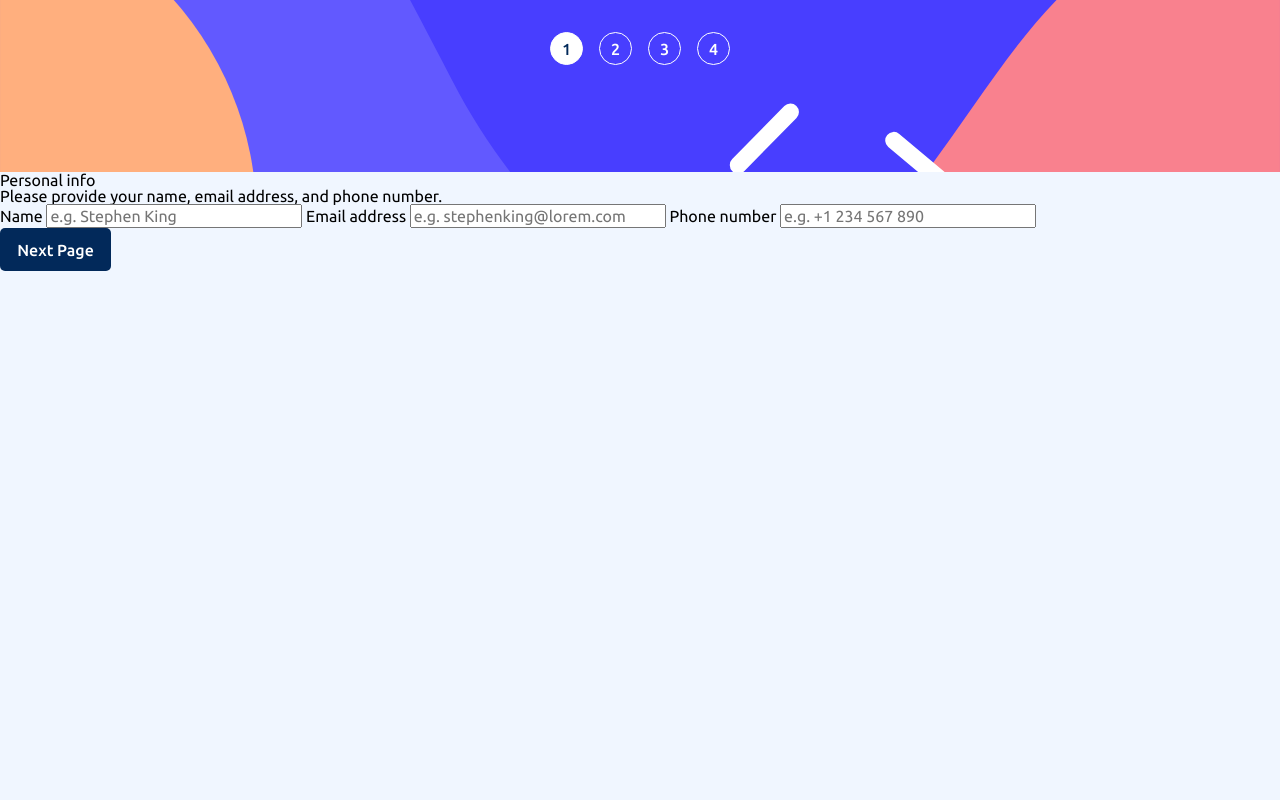
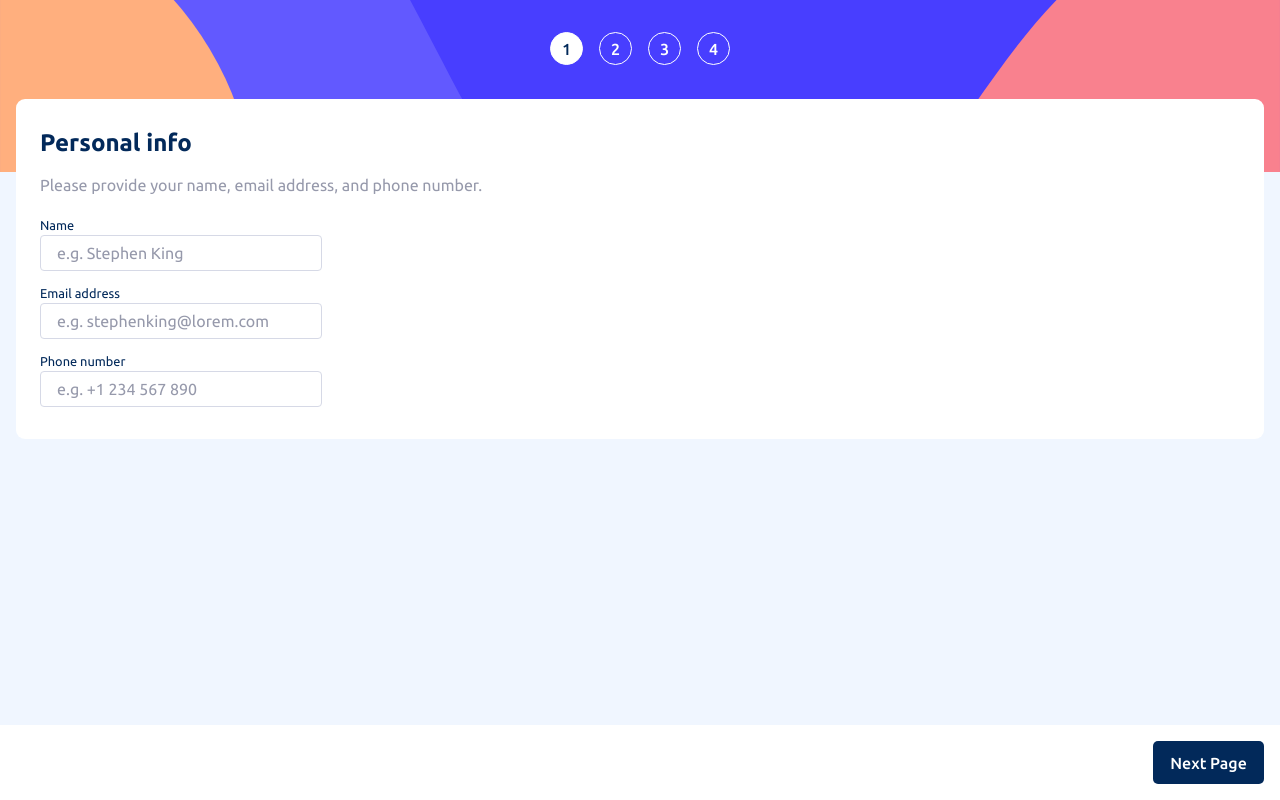
Before and after one commit to wiseman88/multi-step-form, a Vue app: page / in a window 1280 px wide. Built offline with nearby package versions, Linux system fonts and the light colour scheme.

Commit message:
style: component css

```diff
--- a/src/App.vue
+++ b/src/App.vue
@@ -43,22 +43,96 @@ const prevStep = () => {
 
 <template>
   <main>
-    <div>
-      <Sidebar v-if="showActionButtons" :currentStep="currentStep" />
-      <component v-for="(component, index) in components" :is="component" :key="index" :id="index"
-        :currentStep="currentStep"></component>
-      <div v-if="showActionButtons">
-        <Button v-if="allowGoBack" @click="prevStep" :classes="['btn-default']" :text="'go back'" />
-        <Button v-if="allowNextStep" @click="nextStep" :classes="['btn-primary']" :text="'next page'" />
-        <Button v-if="allowConfirm" @click="nextStep" :classes="['btn-secondary']" :text="'confirm'" />
+    <Sidebar :currentStep="currentStep" />
+    <div class="form-wrapper">
+      <div class="component-wrapper">
+        <component v-for="(component, index) in components" :is="component" :key="index" :id="index"
+          :currentStep="currentStep" class="component"></component>
       </div>
+    </div>
+    <div v-if="showActionButtons" class="action-buttons">
+      <Button v-if="allowGoBack" @click="prevStep" class="btn-back" :classes="['btn-default']" :text="'go back'" />
+      <Button v-if="allowNextStep" @click="nextStep" class="btn-next" :classes="['btn-primary']" :text="'next page'" />
+      <Button v-if="allowConfirm" @click="nextStep" class="btn-confirm" :classes="['btn-secondary']"
+        :text="'confirm'" />
     </div>
   </main>
 </template>
 
-<style scoped>
+<style>
 main {
+  display: flex;
+  flex-direction: column;
   height: 100vh;
   background-color: var(--color-bg-main);
 }
+
+.form-wrapper {
+  display: flex;
+  flex-direction: column;
+  flex: 1;
+  margin: 0 1rem;
+}
+
+.component-wrapper {
+  flex-grow: 1;
+}
+
+.component {
+  margin-top: -73px;
+  padding: 2rem 1.5rem;
+  border-radius: 9px;
+  background-color: var(--color-white);
+}
+
+.component h1 {
+  margin-bottom: 1rem;
+  font-size: 24px;
+  font-weight: bold;
+  color: var(--color-primary);
+}
+
+.component h4 {
+  margin-bottom: 1.2rem;
+  line-height: 1.8em;
+  color: var(--color-cool-gray);
+}
+
+.component label:not(:last-of-type) {
+  display: block;
+  margin-bottom: 1rem;
+}
+
+.component label span {
+  display: block;
+  margin-bottom: 0.2rem;
+  font-size: .8rem;
+  color: var(--color-primary);
+}
+
+.component label input {
+  padding: 0.5em 1em;
+  border-radius: 0.25rem;
+  border: 1px solid var(--color-light-gray);
+}
+
+.component label input:focus {
+  outline: none;
+  border: 1px solid var(--color-border);
+}
+
+.component label input::placeholder {
+  color: var(--color-cool-gray);
+}
+
+.action-buttons {
+  display: flex;
+  justify-content: space-between;
+  padding: 1em;
+  background-color: var(--color-white);
+}
+
+.action-buttons .btn-next {
+  margin-left: auto;
+}
 </style>
--- a/src/assets/css/colors.css
+++ b/src/assets/css/colors.css
@@ -8,6 +8,7 @@
     --color-secondary-light: hsl(228, 100%, 84%);
     --color-secondary-lighter: hsl(206, 94%, 87%);
     --color-error: hsl(354, 84%, 57%);
+    --color-border: hsl(247, 32%, 44%);
     /* Neutral colors */
     --color-cool-gray: hsl(231, 11%, 63%);
     --color-light-gray: hsl(229, 24%, 87%);
--- a/src/components/Personal.vue
+++ b/src/components/Personal.vue
@@ -13,15 +13,15 @@ const props = defineProps<{
         <h4>Please provide your name, email address, and phone number.</h4>
         <form action="#">
             <label>
-                Name
+                <span>Name</span>
                 <input type="text" placeholder="e.g. Stephen King">
             </label>
             <label>
-                Email address
+                <span>Email address</span>
                 <input type="text" placeholder="e.g. stephenking@lorem.com">
             </label>
             <label>
-                Phone number
+                <span>Phone number</span>
                 <input type="text" placeholder="e.g. +1 234 567 890">
             </label>
         </form>
--- a/src/components/Plans.vue
+++ b/src/components/Plans.vue
@@ -12,15 +12,15 @@ const props = defineProps<{
         <form action="#">
             <div>
                 <label>
-                    Arcade
+                    <span>Arcade</span>
                     <input type="radio" name="card">
                 </label>
                 <label>
-                    Advanced
+                    <span>Advanced</span>
                     <input type="radio" name="card">
                 </label>
                 <label>
-                    Pro
+                    <span>Pro</span>
                     <input type="radio" name="card">
                 </label>
             </div>
```
